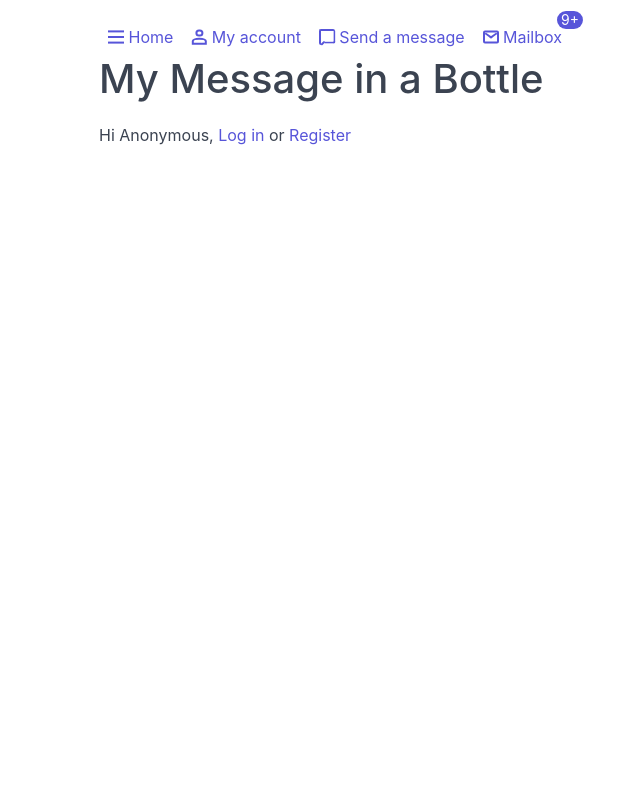
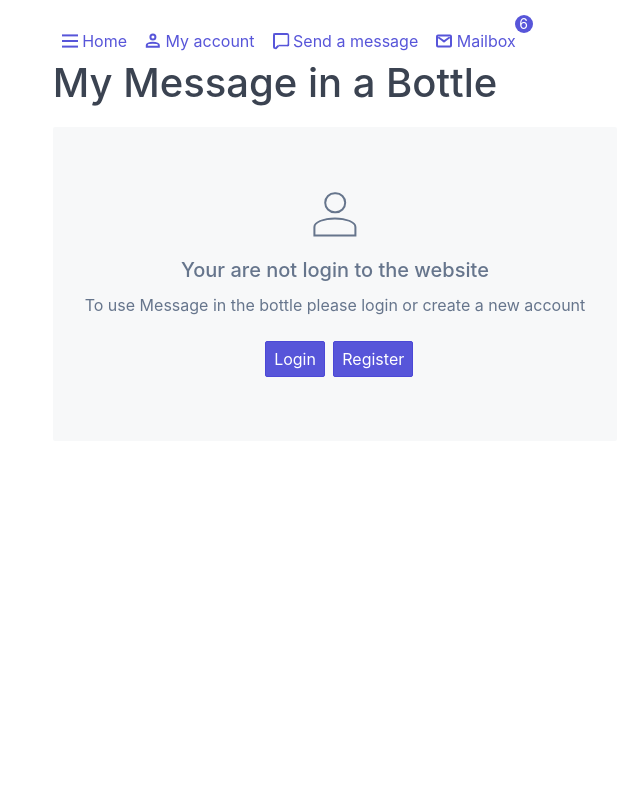
Before and after one commit to francesboc/Message_in_bottle, a Flask app: page / in a window 1280 px wide. Shown: the whole page, without its empty margins (305-945 px from the left). Run offline with Flask 2, Linux system fonts and the light colour scheme.

Commit message:
redirect the user on my acount if he's not login

```diff
--- a/monolith/templates/create_user.html
+++ b/monolith/templates/create_user.html
@@ -30,7 +30,7 @@
      {% endfor %}
     </dl>
     <p>
-    <input type=submit value="Register">
+    <input type=submit value="Register" class="btn btn-primary">
   </form>
  </body>
 </html>
--- a/monolith/templates/index.html
+++ b/monolith/templates/index.html
@@ -23,7 +23,17 @@
       <h2>{{ welcome }}</h2>
 
   {% else %}
-    Hi Anonymous, <a href="/login">Log in</a> or <a href="/create_user">Register</a>
+ <div >
+                <div class="empty">
+                  <div class="empty-icon"><i class="icon icon-3x icon-people"></i></div>
+                  <p class="empty-title h5">Your are not login to the website</p>
+                  <p class="empty-subtitle">To use Message in the bottle please login or create a new account</p>
+                  <div class="empty-action input-group input-inline">
+                    <a href="/login" class="btn btn-primary" style="margin-right: 6%;">Login</a>
+                    <a href="/create_user" class="btn btn-primary">Register</a>
+                  </div>
+                </div>
+              </div>
   {% endif %}
 
   </body>
--- a/monolith/templates/login.html
+++ b/monolith/templates/login.html
@@ -30,7 +30,7 @@
      {% endfor %}
     </dl>
     <p>
-    <input type=submit value="Login">
+    <input type=submit value="Login" class="btn btn-primary">
   </form>
  </body>
 </html>
--- a/monolith/templates/myaccount.html
+++ b/monolith/templates/myaccount.html
@@ -23,6 +23,7 @@
       <div class="panel-title h5 mt-10">{{ current_user.firstname }}</div>
       <div class="panel-subtitle">{{ current_user.lastname }}</div>
     </div>
+    <div class="divider text-center" data-content="Informations"></div>
     <div class="panel-body">
       <div class="tile tile-centered">
         <div class="tile-content">
@@ -51,7 +52,7 @@
     <a href="#close" class="modal-overlay" aria-label="Close"></a>
     <div class="modal-container">
       <div class="modal-header">
-        <a href="#close" class="btn btn-clear float-right" aria-label="Close"></a>
+        <a href="#close" class="btn btn-clear float-right" aria-label="Close" onclick="closemodal()"></a>
         <div class="modal-title h5">Are you sure to delete your account ?</div>
       </div>
       <div class="modal-body">
--- a/monolith/templates/newmessage.html
+++ b/monolith/templates/newmessage.html
@@ -32,7 +32,7 @@
      {% endfor %}
     </dl>
     <p>
-    <input type=submit value="Send message">
+    <input type=submit value="Send message" class="btn btn-primary">
   </form>
  </body>
 </html>
--- a/monolith/views/home.py
+++ b/monolith/views/home.py
@@ -13,7 +13,7 @@ def index():
         welcome = "Logged In!"
     else:
         welcome = None
-    return render_template("index.html", welcome=welcome,new_msg=12)
+    return render_template("index.html", welcome=welcome,new_msg=6)
 
 @home.route('/message/new',methods = ['GET','POST'])
 def message_new():
--- a/monolith/views/users.py
+++ b/monolith/views/users.py
@@ -23,7 +23,10 @@ def myaccount():
             db.session.commit()
             return redirect("/logout",code=303)
     elif request.method == 'GET':
-        return render_template("myaccount.html")
+        if current_user is not None and hasattr(current_user, 'id'):
+            return render_template("myaccount.html")
+        else:
+            return redirect("/")
     else:
         raise RuntimeError('This should not happen!')
 
```
